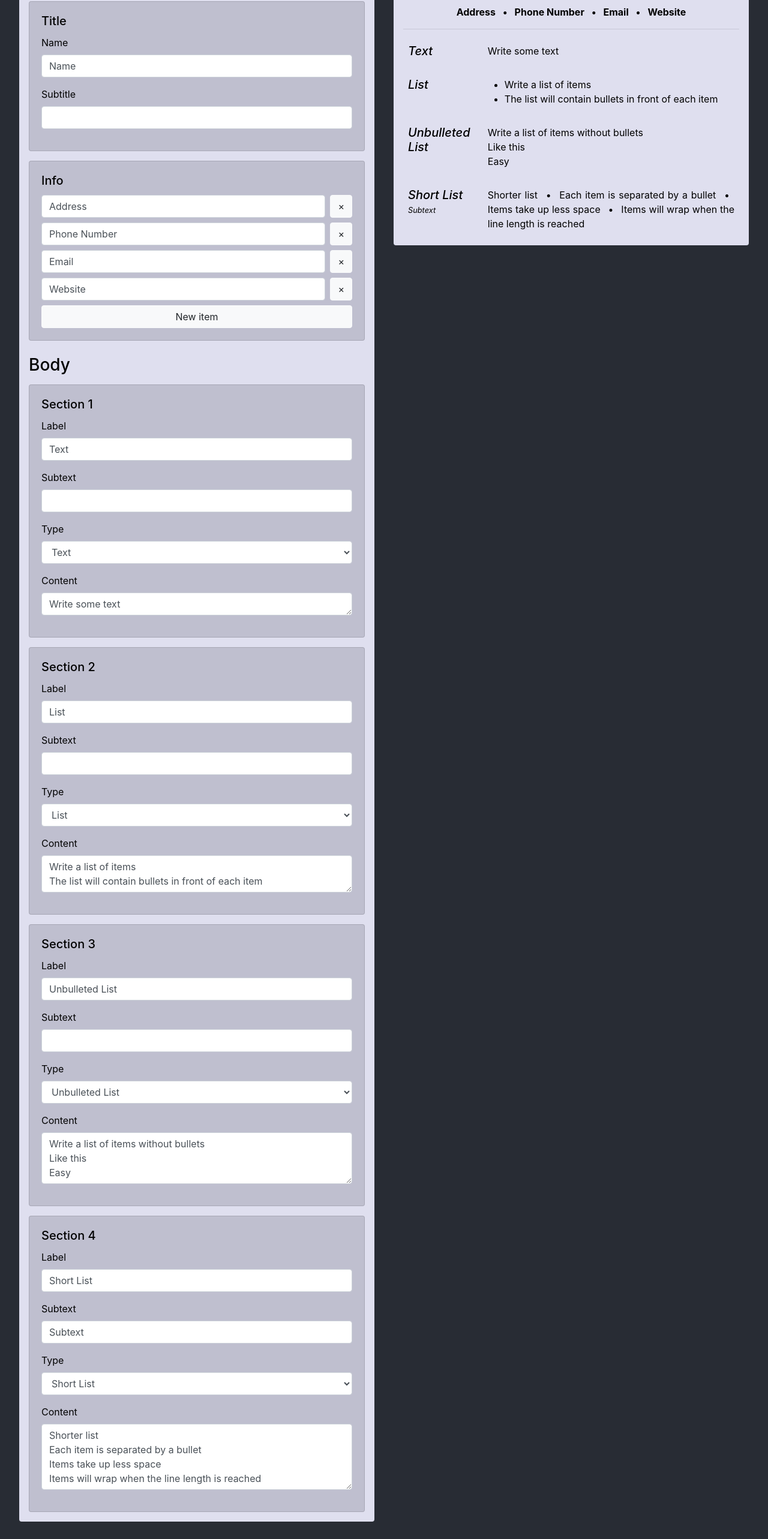
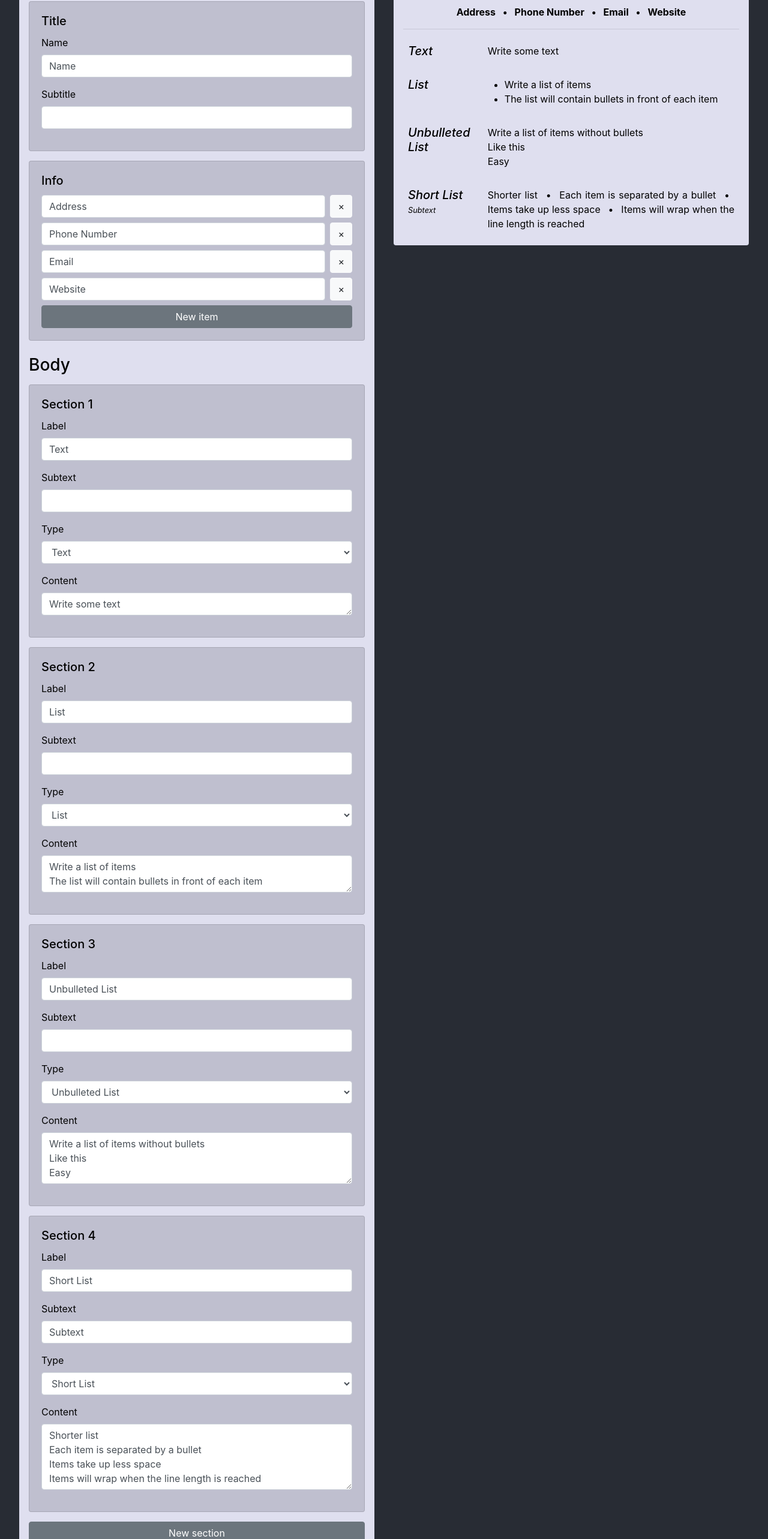
Before and after one commit to WKHAllen/BuildMyCV, a React (Create React App) app: page / in a window 1280 px wide. Shown: the part 96-2662 px from the top of the page at 60% size. Built offline with nearby package versions, Linux system fonts and the light colour scheme.

Commit message:
Add new section button

```diff
--- a/src/components/App.tsx
+++ b/src/components/App.tsx
@@ -28,6 +28,12 @@ export interface UpdateOptions {
 		type?: string;
 		content?: string | string[];
 	};
+	sections?: {
+		name: string;
+		subtext?: string;
+		type: string;
+		content: string | string[];
+	}[];
 }
 
 export default class App extends React.Component<AppProps, AppState> {
--- a/src/components/EditBody.tsx
+++ b/src/components/EditBody.tsx
@@ -27,7 +27,26 @@ export default class EditBody extends React.Component<EditBodyProps> {
 							key={index} />
 					)}
 				</div>
+				<button
+					type="button"
+					className="btn btn-secondary btn-block"
+					id="Add-Section"
+					onClick={() => this.newSection()}
+				>New section</button>
 			</div>
 		);
 	}
+
+	private newSection(): void {
+		let newSections = this.props.sections;
+		newSections.push({
+			name: '',
+			type: 'string',
+			content: ''
+		});
+
+		this.props.onUpdate({
+			sections: newSections
+		});
+	}
 }
--- a/src/components/EditHeaderInfo.tsx
+++ b/src/components/EditHeaderInfo.tsx
@@ -37,7 +37,7 @@ export default class EditHeaderInfo extends React.Component<EditHeaderInfoProps>
 					</div>
 					<button
 						type="button"
-						className="btn btn-light btn-block"
+						className="btn btn-secondary btn-block"
 						id="Add-Header-Info-Item"
 						onClick={() => this.newItem()}
 					>New item</button>
--- a/src/css/EditBody.css
+++ b/src/css/EditBody.css
@@ -1,3 +1,7 @@
 .EditBody {
 	margin-top: 24px;
 }
+
+#Add-Section {
+	margin-top: 16px;
+}
```
